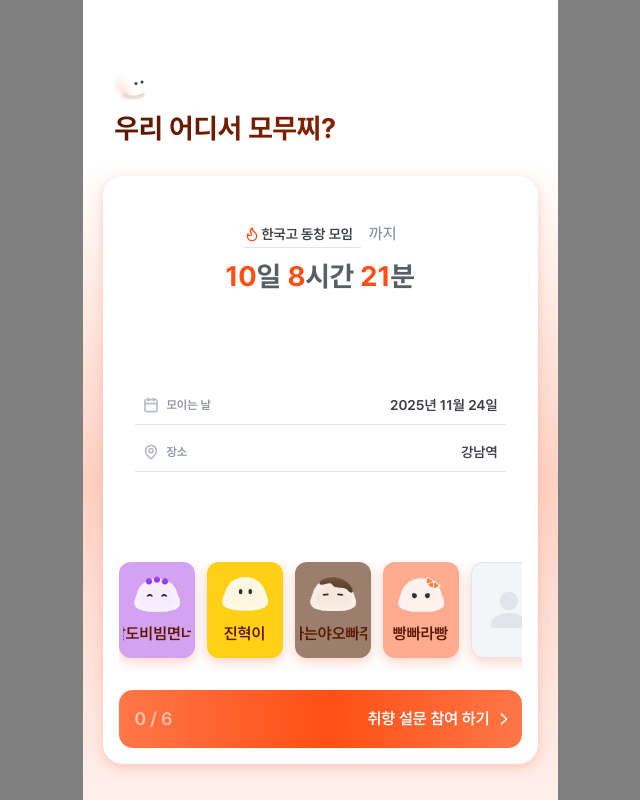
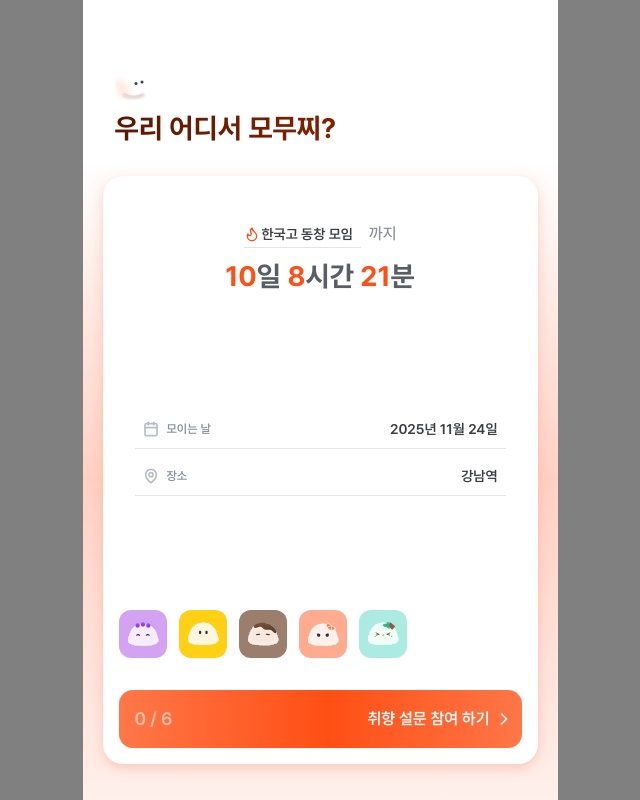
Before and after one commit to depromeet/17th-team3-Web, a Next.js app: page /meetings/1 in a window 1280 px wide. Shown: the whole page, without its empty margins (320-960 px from the left). Built offline with nearby package versions, Linux system fonts and the light colour scheme.

Commit message:
[Refactor] 기존 아바타 관련 컴포넌트 제거 및 관련 페이지 신규 아바타 컴포넌트로 교체

```diff
--- a/src/app/_components/ui/AvatarChip.tsx
+++ /dev/null
@@ -1,122 +0,0 @@
-import { HTMLAttributes } from 'react';
-
-import Image from 'next/image';
-
-import MarqueeText from '@/app/_features/MarqueeText';
-import { cn } from '@/app/_lib/cn';
-import { AvatarVariantKey } from '@/app/_models/avator';
-
-const IMAGE_PATH = '/images/avatar';
-const BOX_SHADOW = '0 4px 12px 0 rgba(250, 165, 148, 0.50)';
-
-type AvatarVariantMeta = { bg: string; iconSrc: string };
-
-const AVATAR_VARIANTS: Record<AvatarVariantKey | 'empty', AvatarVariantMeta> = {
-  default: {
-    bg: 'bg-yellow-400',
-    iconSrc: `${IMAGE_PATH}/default.svg`,
-  },
-  strawberry: {
-    bg: 'bg-[#FFBDBF]',
-    iconSrc: `${IMAGE_PATH}/strawberry.svg`,
-  },
-  matcha: {
-    bg: 'bg-[#6ADE81]',
-    iconSrc: `${IMAGE_PATH}/matcha.svg`,
-  },
-  orange: {
-    bg: 'bg-orange-300',
-    iconSrc: `${IMAGE_PATH}/orange.svg`,
-  },
-  grape: {
-    bg: 'bg-[#D3A2F1]',
-    iconSrc: `${IMAGE_PATH}/grape.svg`,
-  },
-  chocolate: {
-    bg: 'bg-[#9B7E6B]',
-    iconSrc: `${IMAGE_PATH}/chocolate.svg`,
-  },
-  milk: {
-    bg: 'bg-[#D7ECFF]',
-    iconSrc: `${IMAGE_PATH}/milk.svg`,
-  },
-  empty: {
-    bg: 'bg-neutral-200',
-    iconSrc: `${IMAGE_PATH}/empty.svg`,
-  },
-} as const;
-
-type EmptyCase =
-  | {
-      variant: 'empty';
-      name?: never;
-      isMarquee?: never;
-    }
-  | {
-      variant: AvatarVariantKey;
-      name: string;
-      isMarquee?: boolean;
-    };
-
-type AvatarChipProps = HTMLAttributes<HTMLDivElement> & {
-  variant: AvatarVariantKey | 'empty';
-  name?: string;
-  isMarquee?: boolean;
-} & EmptyCase;
-
-const AvatarChip = ({ variant, name, isMarquee, className, ...props }: AvatarChipProps) => {
-  if (variant === 'empty') {
-    return (
-      <div
-        className={cn(
-          'user-select:none flex h-24 w-19 shrink-0 cursor-pointer flex-col items-center justify-center gap-2 rounded-xl border border-neutral-300 transition-all duration-200',
-          AVATAR_VARIANTS[variant].bg,
-          className
-        )}
-        style={{
-          boxShadow: BOX_SHADOW,
-        }}
-        {...props}
-      >
-        <Image
-          src={AVATAR_VARIANTS[variant].iconSrc}
-          alt={variant}
-          width={44}
-          height={44}
-          className="h-11 w-11"
-        />
-      </div>
-    );
-  }
-
-  return (
-    <div
-      className={cn(
-        'user-select:none flex h-24 w-19 shrink-0 flex-col items-center justify-center gap-1 rounded-xl px-1 pt-2 pb-4 body-3 font-semibold text-orange-900 transition-all duration-200',
-        AVATAR_VARIANTS[variant].bg,
-        className
-      )}
-      style={{
-        boxShadow: BOX_SHADOW,
-      }}
-      {...props}
-    >
-      <div className="flex flex-1 items-center justify-center">
-        <Image
-          src={AVATAR_VARIANTS[variant].iconSrc}
-          alt={variant}
-          width={48}
-          height={48}
-          className="h-12 w-12"
-        />
-      </div>
-      {isMarquee ? (
-        <MarqueeText className="text-center">{name}</MarqueeText>
-      ) : (
-        <span className="line-clamp-1">{name}</span>
-      )}
-    </div>
-  );
-};
-
-export default AvatarChip;
--- a/src/app/meetings/[id]/page.tsx
+++ b/src/app/meetings/[id]/page.tsx
@@ -6,7 +6,7 @@ import { useRouter } from 'next/navigation';
 
 import PersonFillIcon from '@/app/_components/icons/PersonFillIcon';
 import { Heading } from '@/app/_components/typography';
-import AvatarChip from '@/app/_components/ui/AvatarChip';
+import AvatarIcon from '@/app/_components/ui/AvatarIcon';
 import Button from '@/app/_components/ui/Button';
 import { cn } from '@/app/_lib/cn';
 
@@ -65,12 +65,11 @@ const MeetingPage = () => {
 
           <div className="flex flex-col gap-4">
             <div className="no-scrollbar no-scrollbar::-webkit-scrollbar flex gap-3 overflow-x-auto pb-4">
-              <AvatarChip variant="grape" name="팔도비빔면너무좋아" isMarquee />
-              <AvatarChip variant="default" name="진혁이" isMarquee />
-              <AvatarChip variant="chocolate" name="나는야오빠주인공" isMarquee />
-              <AvatarChip variant="orange" name="빵빠라빵" isMarquee />
-              <AvatarChip variant="empty" />
-              <AvatarChip variant="empty" />
+              <AvatarIcon variant="grape" />
+              <AvatarIcon variant="default" />
+              <AvatarIcon variant="chocolate" />
+              <AvatarIcon variant="orange" />
+              <AvatarIcon variant="mint" />
             </div>
 
             <Button
--- a/src/app/recommendations/[eventId]/_components/attendees/AttendeeAvatarButton.tsx
+++ b/src/app/recommendations/[eventId]/_components/attendees/AttendeeAvatarButton.tsx
@@ -1,7 +1,4 @@
-import Image from 'next/image';
-
-import AvatarChip from '@/app/_components/ui/AvatarChip';
-import MarqueeText from '@/app/_features/MarqueeText';
+import AvatarIcon from '@/app/_components/ui/AvatarIcon';
 import { cn } from '@/app/_lib/cn';
 import { Attendee } from '@/app/recommendations/[eventId]/_models/attendee';
 
@@ -23,11 +20,9 @@ const AttendeeAvatarButton = ({
 }: AttendeeAvatarButtonProps) => {
   return (
     <button ref={buttonRef} type="button" onClick={onClick} className={className}>
-      <AvatarChip
+      <AvatarIcon
         variant={attendee.avatarThemeKey}
         className={cn('cursor-pointer', isActive ? 'scale-115' : 'opacity-30')}
-        name={attendee.name}
-        isMarquee={isActive}
       />
     </button>
   );
--- a/src/app/recommendations/[eventId]/_components/attendees/AttendeeEmptyButton.tsx
+++ b/src/app/recommendations/[eventId]/_components/attendees/AttendeeEmptyButton.tsx
@@ -1,4 +1,4 @@
-import AvatarChip from '@/app/_components/ui/AvatarChip';
+import AvatarIcon from '@/app/_components/ui/AvatarIcon';
 import { cn } from '@/app/_lib/cn';
 
 interface EmptyAttendeeButtonProps {
@@ -16,7 +16,7 @@ const EmptyAttendeeButton = ({
 }: EmptyAttendeeButtonProps) => {
   return (
     <button ref={buttonRef} type="button" onClick={onClick} className={className}>
-      <AvatarChip variant="empty" className={cn(isActive ? 'scale-115' : 'opacity-60')} />
+      <AvatarIcon variant="default" className={cn(isActive ? 'scale-115' : 'opacity-60')} />
     </button>
   );
 };
```
